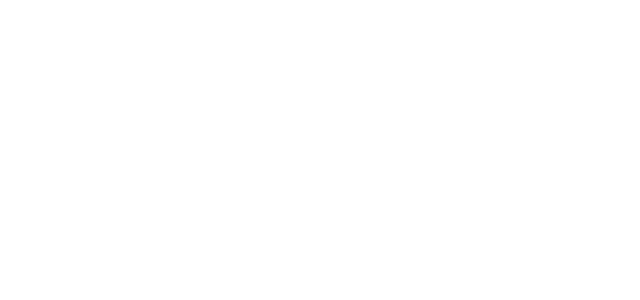
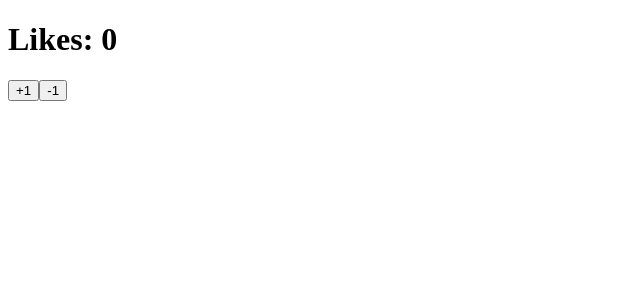
Before and after one commit to Talgat1164/React-JS-course, a React (Create React App) app in the folder app/: page / in a window 1280 px wide. Shown: the top 300 px of the page, without its empty margins (0-640 px from the left). Built offline with nearby package versions, Linux system fonts and the light colour scheme.

Commit message:
Use state

```diff
--- a/app/src/App.js
+++ b/app/src/App.js
@@ -1,9 +1,21 @@
-import React from 'react';
+import React, { useState } from 'react';
 
 function App() {
+  const [likes, setLikes] = useState(0)
+
+  function increment() {
+    setLikes(likes + 1);
+  }
+
+  function dicrement() {
+    setLikes(likes - 1);
+  }
+
   return (
     <div className="App">
-
+      <h1>Likes: {likes}</h1>
+      <button onClick={increment}>+1</button>
+      <button onClick={dicrement}>-1</button>
     </div>
   );
 }
```
